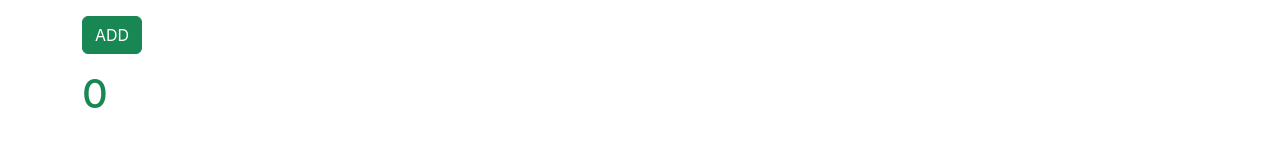
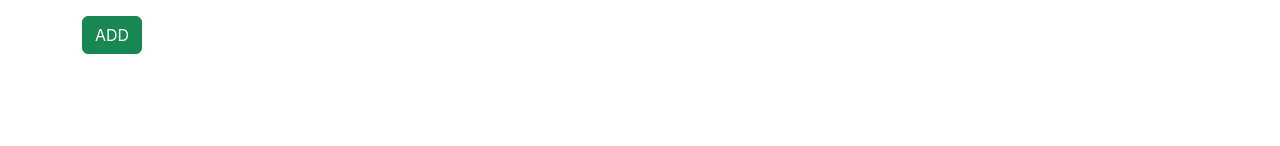
Before and after one commit to 0MadGaming0/Calculator-App, a React (Create React App) app: page / in a window 1280 px wide. Shown: the part 212-358 px from the top of the page. Built offline with nearby package versions, Linux system fonts and the light colour scheme.

Commit message:
Addition

```diff
--- a/src/Components/Addition.jsx
+++ b/src/Components/Addition.jsx
@@ -31,9 +31,6 @@ const readValue=()=>{
                     <div className="col col-12 col-sm-12 col-md-12 col-lg-12 col-xl-12 col-xxl-12">
                         <button onClick={readValue} className="btn btn-success">ADD</button>
                     </div>
-                    <div>
-                        <h1><p className='text-success'>{resut}</p></h1>
-                    </div>
                 </div>
             </div>
         </div>
```
